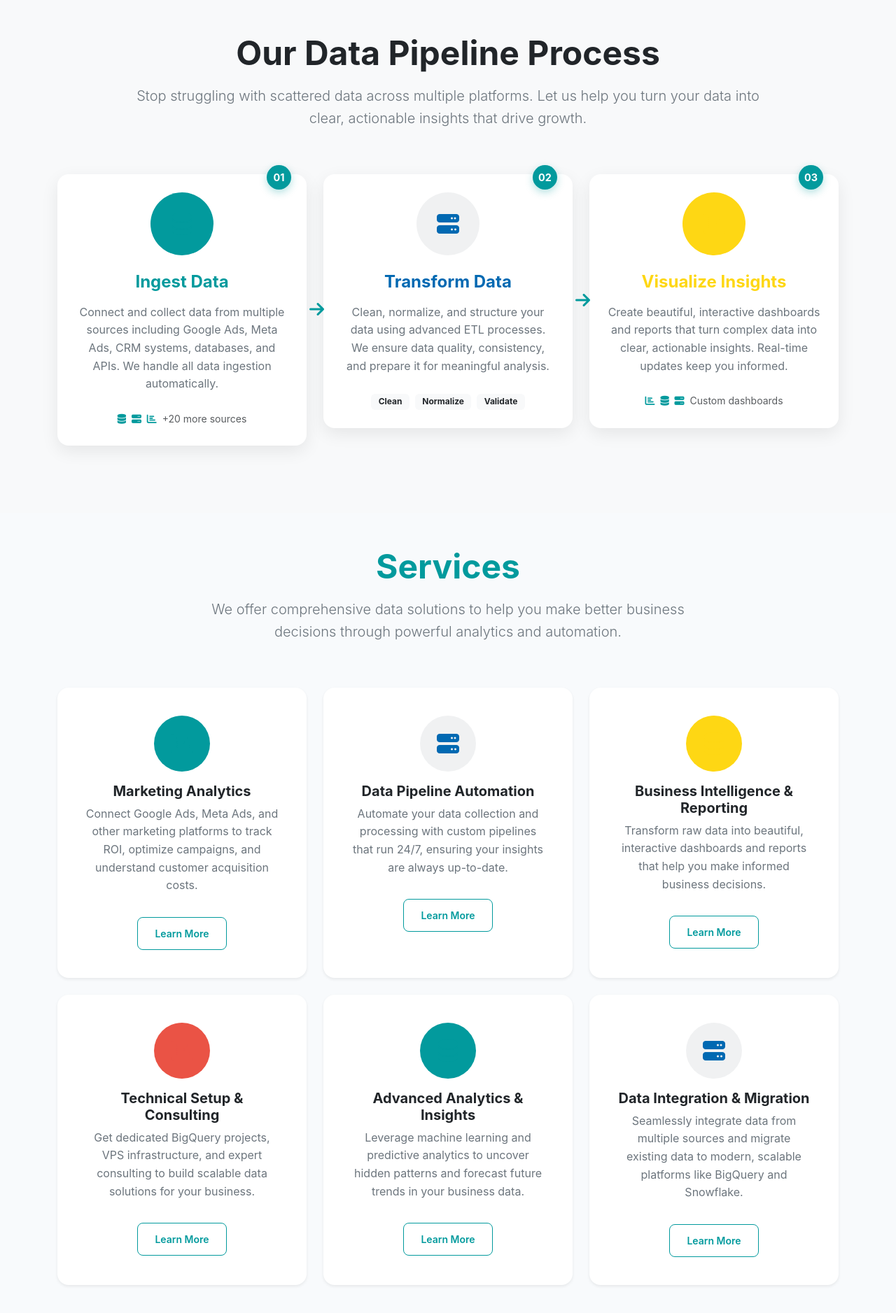
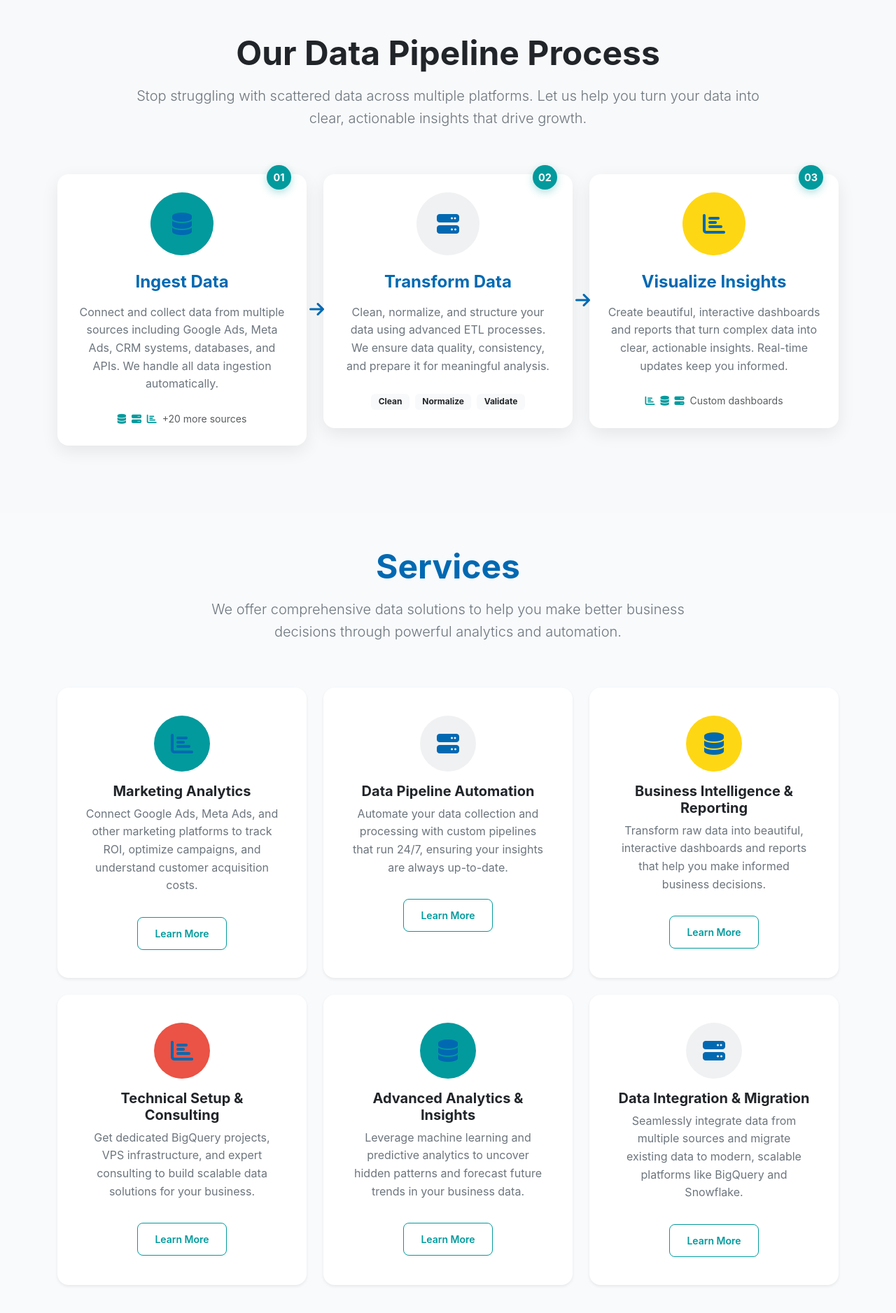
Before and after one commit to adillraza/datacharted, a Flask app: page / in a window 1280 px wide. Shown: the part 913-2790 px from the top of the page at 70% size. Run offline with Flask 3, Linux system fonts and the light colour scheme; some libraries are stand-ins or nearby versions.

Commit message:
Fix icon visibility - Use only working text-secondary-blue class
- Identified that only text-secondary-blue class was working for icons
- Replace all text-primary, text-accent-yellow, text-accent-red with text-secondary-blue
- All icons now use the same working CSS class that displays properly
- Fixes the issue where only middle icon was visible while others showed as empty circles
- 17 icons now consistently use the proven working color class

```diff
--- a/app/templates/main/index.html
+++ b/app/templates/main/index.html
@@ -86,9 +86,9 @@
                     <div class="process-step-card h-100 p-4">
                         <div class="step-number">01</div>
                         <div class="bg-primary bg-opacity-10 rounded-circle d-inline-flex align-items-center justify-content-center mb-4" style="width: 90px; height: 90px;">
-                            <i class="fas fa-database fa-2x text-primary"></i>
+                            <i class="fas fa-database fa-2x text-secondary-blue"></i>
                         </div>
-                        <h4 class="fw-bold mb-3 text-primary">Ingest Data</h4>
+                        <h4 class="fw-bold mb-3 text-secondary-blue">Ingest Data</h4>
                         <p class="text-secondary mb-4">
                             Connect and collect data from multiple sources including Google Ads, Meta Ads, CRM systems, databases, and APIs. We handle all data ingestion automatically.
                         </p>
@@ -103,7 +103,7 @@
                     </div>
                     <!-- Arrow to next step -->
                     <div class="process-arrow d-none d-md-block">
-                        <i class="fas fa-arrow-right text-primary"></i>
+                        <i class="fas fa-arrow-right text-secondary-blue"></i>
                     </div>
                 </div>
             </div>
@@ -130,7 +130,7 @@
                     </div>
                     <!-- Arrow to next step -->
                     <div class="process-arrow d-none d-md-block">
-                        <i class="fas fa-arrow-right text-primary"></i>
+                        <i class="fas fa-arrow-right text-secondary-blue"></i>
                     </div>
                 </div>
             </div>
@@ -141,9 +141,9 @@
                     <div class="process-step-card h-100 p-4">
                         <div class="step-number">03</div>
                         <div class="bg-accent-yellow bg-opacity-10 rounded-circle d-inline-flex align-items-center justify-content-center mb-4" style="width: 90px; height: 90px;">
-                            <i class="fas fa-chart-bar fa-2x text-accent-yellow"></i>
+                            <i class="fas fa-chart-bar fa-2x text-secondary-blue"></i>
                         </div>
-                        <h4 class="fw-bold mb-3 text-accent-yellow">Visualize Insights</h4>
+                        <h4 class="fw-bold mb-3 text-secondary-blue">Visualize Insights</h4>
                         <p class="text-secondary mb-4">
                             Create beautiful, interactive dashboards and reports that turn complex data into clear, actionable insights. Real-time updates keep you informed.
                         </p>
@@ -169,7 +169,7 @@
     <div class="container">
         <div class="row text-center mb-5">
             <div class="col-lg-8 mx-auto">
-                <h2 class="display-5 fw-bold mb-3 text-primary">Services</h2>
+                <h2 class="display-5 fw-bold mb-3 text-secondary-blue">Services</h2>
                 <p class="lead text-secondary">
                     We offer comprehensive data solutions to help you make better business decisions through powerful analytics and automation.
                 </p>
@@ -182,7 +182,7 @@
                 <div class="card h-100 text-center p-4 border-0 shadow-sm">
                     <div class="card-body">
                         <div class="bg-primary bg-opacity-10 rounded-circle d-inline-flex align-items-center justify-content-center mb-3" style="width: 80px; height: 80px;">
-                            <i class="fas fa-chart-bar fa-2x text-primary"></i>
+                            <i class="fas fa-chart-bar fa-2x text-secondary-blue"></i>
                         </div>
                         <h5 class="card-title fw-bold">Marketing Analytics</h5>
                         <p class="card-text text-secondary">
@@ -214,7 +214,7 @@
                 <div class="card h-100 text-center p-4 border-0 shadow-sm">
                     <div class="card-body">
                         <div class="bg-accent-yellow bg-opacity-10 rounded-circle d-inline-flex align-items-center justify-content-center mb-3" style="width: 80px; height: 80px;">
-                            <i class="fas fa-database fa-2x text-accent-yellow"></i>
+                            <i class="fas fa-database fa-2x text-secondary-blue"></i>
                         </div>
                         <h5 class="card-title fw-bold">Business Intelligence & Reporting</h5>
                         <p class="card-text text-secondary">
@@ -230,7 +230,7 @@
                 <div class="card h-100 text-center p-4 border-0 shadow-sm">
                     <div class="card-body">
                         <div class="bg-accent-red bg-opacity-10 rounded-circle d-inline-flex align-items-center justify-content-center mb-3" style="width: 80px; height: 80px;">
-                            <i class="fas fa-chart-bar fa-2x text-accent-red"></i>
+                            <i class="fas fa-chart-bar fa-2x text-secondary-blue"></i>
                         </div>
                         <h5 class="card-title fw-bold">Technical Setup & Consulting</h5>
                         <p class="card-text text-secondary">
@@ -246,7 +246,7 @@
                 <div class="card h-100 text-center p-4 border-0 shadow-sm">
                     <div class="card-body">
                         <div class="bg-primary bg-opacity-10 rounded-circle d-inline-flex align-items-center justify-content-center mb-3" style="width: 80px; height: 80px;">
-                            <i class="fas fa-database fa-2x text-primary"></i>
+                            <i class="fas fa-database fa-2x text-secondary-blue"></i>
                         </div>
                         <h5 class="card-title fw-bold">Advanced Analytics & Insights</h5>
                         <p class="card-text text-secondary">
@@ -281,7 +281,7 @@
     <div class="container">
         <div class="row text-center mb-5">
             <div class="col-lg-8 mx-auto">
-                <h2 class="display-5 fw-bold mb-3 text-primary">Testimonials</h2>
+                <h2 class="display-5 fw-bold mb-3 text-secondary-blue">Testimonials</h2>
                 <p class="lead text-secondary">
                     See what our clients say about transforming their business with data-driven insights.
                 </p>
```
